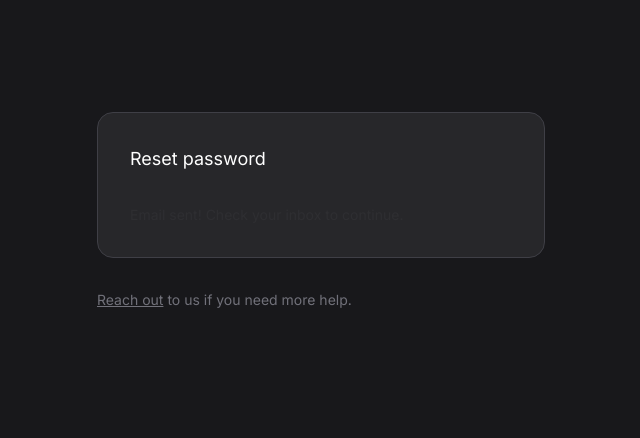
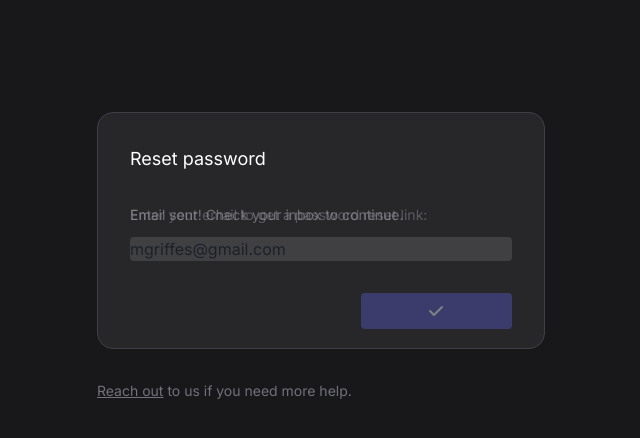
Before and after one commit to midcenturydude7/nextjs-framer-motion-recipes, a Next.js app: page /5-panel in a window 1280 px wide. Both pictures are taken after a click on the button "Email me my link". Shown: the top 438 px of the page, without its empty margins (319-959 px from the left). Built offline with nearby package versions, Linux system fonts and the light colour scheme.

Commit message:
Orchestrating the fade-in with framer-motion

```diff
--- a/app/5-panel/page.jsx
+++ b/app/5-panel/page.jsx
@@ -2,23 +2,36 @@
 import React from "react";
 import { AnimatePresence, motion, MotionConfig } from "framer-motion";
 import { CheckIcon } from "@heroicons/react/solid";
+import useMeasure from "react-use-measure";
 
-let transition = { type: "ease", ease: "easeInOut", duration: 1 };
+let transition = { type: "ease", ease: "easeInOut", duration: 2 };
 
 export default function ResizablePanel() {
   let [status, setStatus] = React.useState("idle");
+  let [ref, bounds] = useMeasure();
+  console.log(bounds.height);
 
   return (
-    <MotionConfig transition={{ duration: 0.5 }}>
+    <MotionConfig transition={transition}>
       <div className="flex min-h-screen flex-col items-start bg-zinc-900 pt-28">
         <div className="mx-auto w-full max-w-md">
-          <div className="rounded-2xl border border-zinc-700 bg-zinc-800">
+          <div className="overflow-hidden rounded-2xl border border-zinc-700 bg-zinc-800">
             <div className="px-8 pt-8">
               <p className="text-lg text-white">Reset password</p>
             </div>
-            <AnimatePresence mode="wait">
+
+            <motion.div animate={{ height: bounds.height }}>
+              <div ref={ref}>
+                <AnimatePresence mode="popLayout">
                   {status === "idle" || status === "saving" ? (
-                <motion.div exit={{ opacity: 0 }} key="form">
+                    <motion.div
+                      exit={{ opacity: 0 }}
+                      transition={{
+                        ...transition,
+                        duration: transition.duration / 2,
+                      }}
+                      key="form"
+                    >
                       <Form
                         onSubmit={async () => await delay(1000)}
                         afterSave={() => setStatus("success")}
@@ -43,13 +56,22 @@ export default function ResizablePanel() {
                       </Form>
                     </motion.div>
                   ) : (
-                <motion.div initial={{ opacity: 0 }} animate={{ opacity: 1 }}>
+                    <motion.div
+                      initial={{ opacity: 0 }}
+                      animate={{ opacity: 1 }}
+                      transition={{
+                        ...transition,
+                        duration: transition.duration / 2,
+                      }}
+                    >
                       <p className="p-8 text-sm text-zinc-400">
                         Email sent! Check your inbox to continue.
                       </p>
                     </motion.div>
                   )}
                 </AnimatePresence>
+              </div>
+            </motion.div>
           </div>
           <p className="mt-8 text-sm text-zinc-500">
             <span className="underline">Reach out</span> to us if you need more
--- a/package.json
+++ b/package.json
@@ -15,7 +15,8 @@
     "next": "14.1.0",
     "react": "^18",
     "react-dom": "^18",
-    "react-use-keypress": "^1.3.1"
+    "react-use-keypress": "^1.3.1",
+    "react-use-measure": "^2.1.1"
   },
   "devDependencies": {
     "autoprefixer": "^10.0.1",
```
Also changed, not shown: 1 other file (tests, documents, lock files or other folders). Lines whose indentation alone changed are shown as unchanged.
